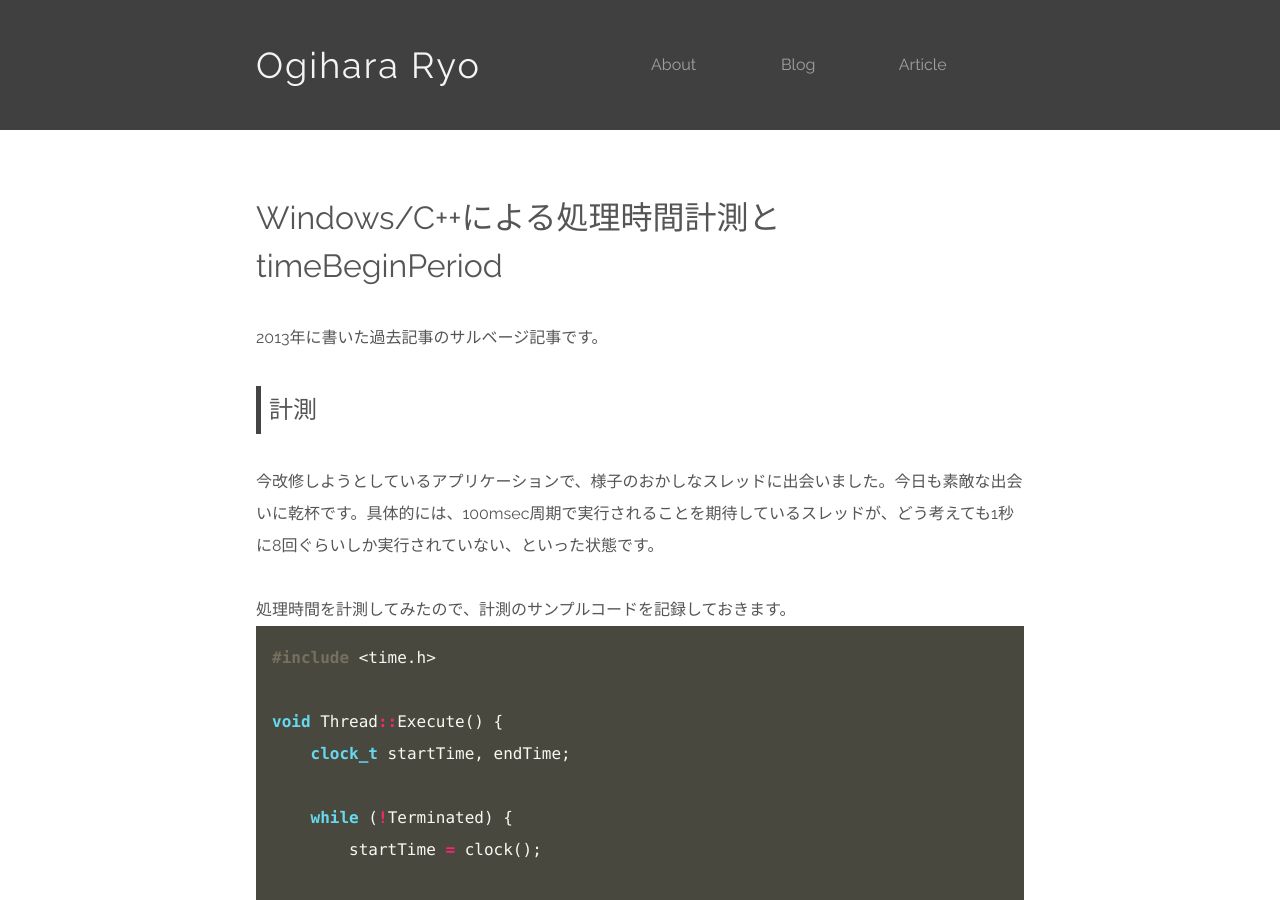
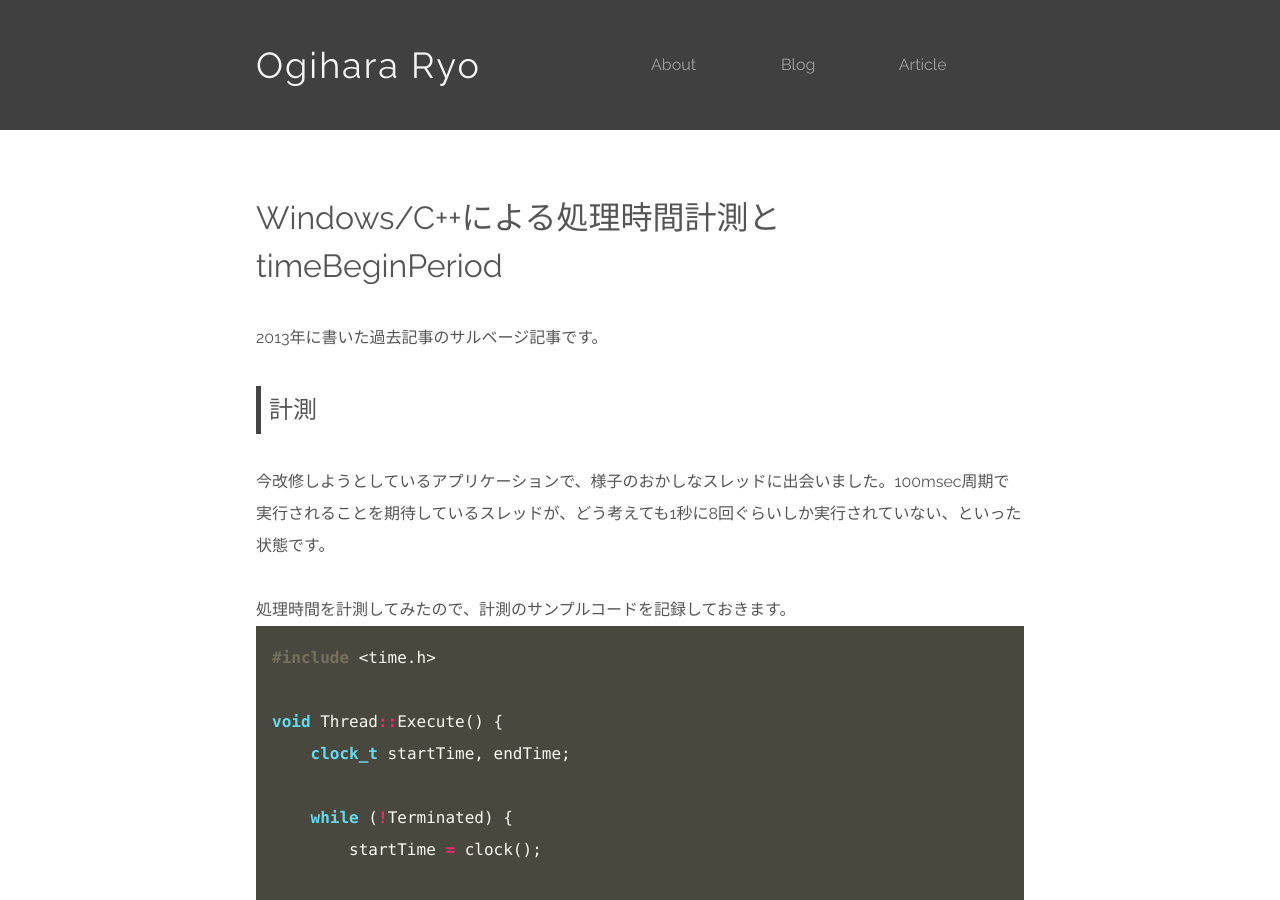
Before and after one commit to ryo-ryukalice/ogihara-ryo.github.io, a Jekyll site: the page built from _posts/2013-10-22-windows-timer.md, in a window 1280 px wide and 900 px high. Built offline with Jekyll 4.4.1, drawn with Linux system fonts in a browser that asks for light colours; nearby versions of some CDN libraries; comment, search, counter and statistics services are not loaded.

Commit message:
Update 2013-10-22-windows-timer.md

```diff
--- a/_posts/2013-10-22-windows-timer.md
+++ b/_posts/2013-10-22-windows-timer.md
@@ -12,7 +12,7 @@ permalink: :title
 
 ## 計測
 
-今改修しようとしているアプリケーションで、様子のおかしなスレッドに出会いました。今日も素敵な出会いに乾杯です。具体的には、100msec周期で実行されることを期待しているスレッドが、どう考えても1秒に8回ぐらいしか実行されていない、といった状態です。
+今改修しようとしているアプリケーションで、様子のおかしなスレッドに出会いました。100msec周期で実行されることを期待しているスレッドが、どう考えても1秒に8回ぐらいしか実行されていない、といった状態です。
 
 
 処理時間を計測してみたので、計測のサンプルコードを記録しておきます。
```
